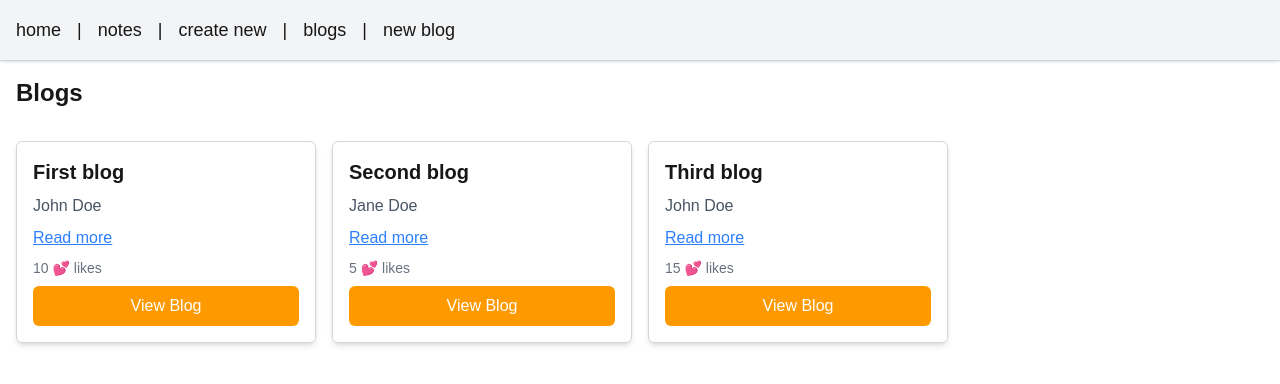
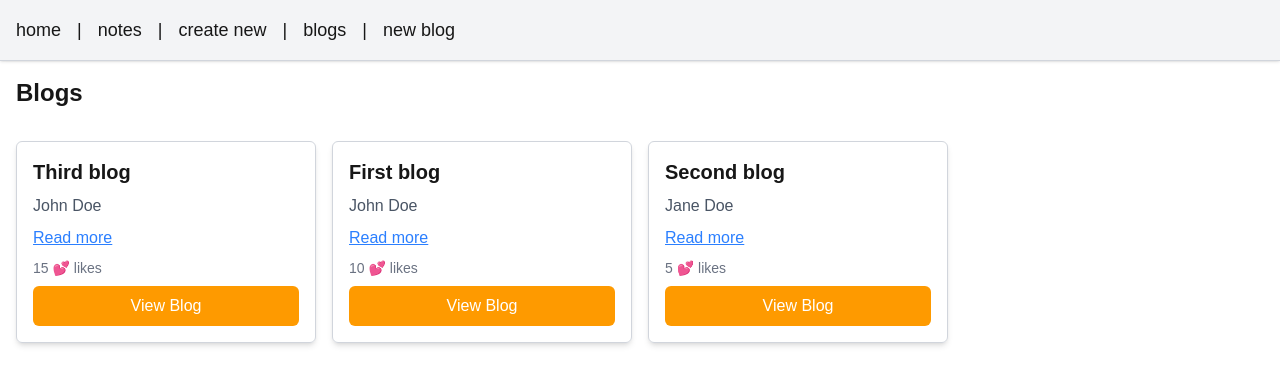
Before and after one commit to Recordline1/FullStackOpen, a Next.js app: page /blogs in a window 1280 px wide. Shown: the top 384 px of the page. Built offline with nearby package versions, Linux system fonts and the light colour scheme.

Commit message:
feat: update blog sorting to prioritize likes and clean up code

```diff
--- a/app/actions/blogs.ts
+++ b/app/actions/blogs.ts
@@ -3,7 +3,7 @@
 import { redirect } from "next/navigation";
 import { revalidatePath } from "next/cache";
 import { addBlog } from "../blogs/blogs";
-import {likeBlog} from "../blogs/blogs";
+import { likeBlog } from "../blogs/blogs";
 
 export async function createBlog(formData: FormData) {
     const title = formData.get("title") as string;
@@ -20,5 +20,5 @@ export async function likeBlogAction(formData: FormData) {
     const id = Number(formData.get("id"));
     likeBlog(id)
     revalidatePath(`/blogs/${id}`)
-    redirect(`/blogs/${id}`)
+
 }
--- a/app/blogs/page.tsx
+++ b/app/blogs/page.tsx
@@ -3,11 +3,15 @@ import Link from "next/link";
 
 const Blogs = () => {
     const blogs = getBlogs()
+
+
+    const sortedBlogs = blogs.toSorted((a,b)=> b.likes - a.likes);
+
     return (
         <div className="flex flex-col gap-4 container mx-auto p-4">
             <h1 className="text-2xl font-semibold">Blogs</h1>
             <ul className="mt-4 grid grid-cols-1 md:grid-cols-3 lg:grid-cols-4 gap-4">
-                {blogs.map((blog) =>
+                {sortedBlogs.map((blog) =>
                     <li
                         className="border border-gray-300 p-4 rounded-md shadow-md flex flex-col gap-2"
                         key={blog.id}>
```
